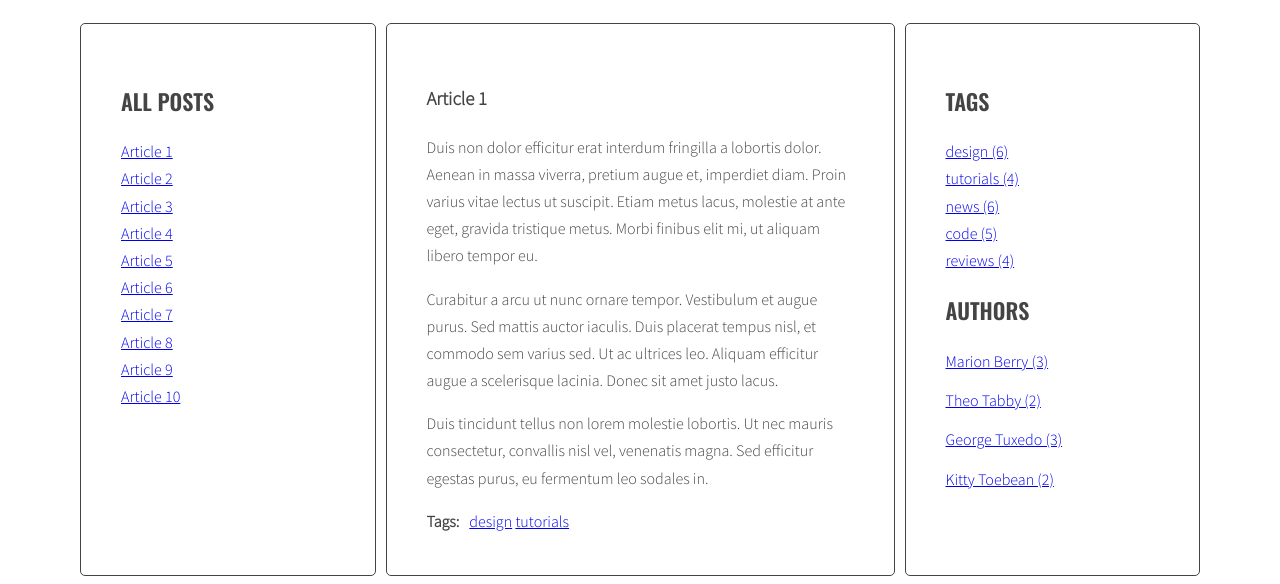
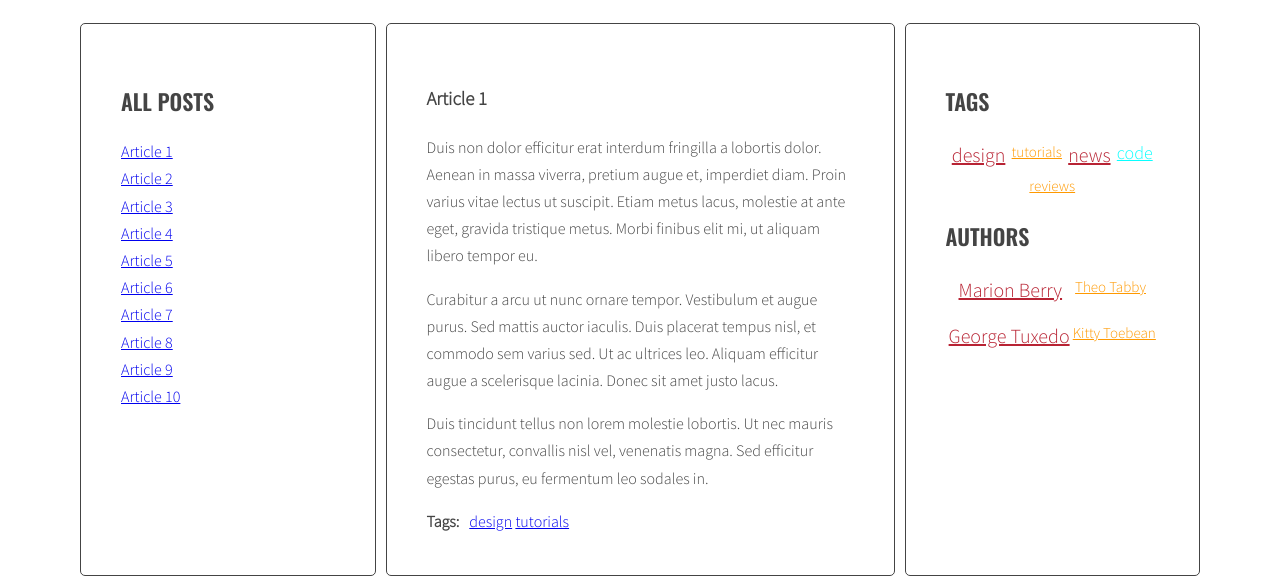
Before and after one commit to Lukasz-Krolak/javascript-blog, a website: page index.html in a window 1280 px wide. Shown: the part 220-804 px from the top of the page. Drawn offline with nearby package versions, Linux system fonts and the light colour scheme.

Commit message:
7.3 cloud

```diff
--- a/css/style.css
+++ b/css/style.css
@@ -107,4 +107,35 @@ body {
 .post-tags p {
   margin: 0 10px 0 0;
 }
+
+ul.list.tags {
+  display: inline-flex;
+  flex-wrap: wrap;
+  justify-content: space-evenly;
+}
+ul.list.authors {
+  display: inline-flex;
+  flex-wrap: wrap;
+  justify-content: space-evenly;
+}
+a.tag-size-1 {
+  font-size: 15px;
+  color: rgb(255, 153, 0);
+}
+a.tag-size-2 {
+  font-size: 17px;
+  color: green;
+}
+.tag-size-3 {
+  font-size: 18px;
+  color: #09ffff;
+}
+.tag-size-4 {
+  font-size: 19px;
+  color: red;
+}
+.tag-size-5 {
+  font-size: 20px;
+  color: rgba(173, 0, 20, 0.863);
+}
 /*# sourceMappingURL=style.css.map */
--- a/js/script.js
+++ b/js/script.js
@@ -42,7 +42,6 @@
 
   // 7.2 początek, lista tytułów lewy sidebar//
 
-
   const optArticleSelector = '.post';
   const optTitleSelector = '.post-title';
   const optTitleListSelector = '.titles';
@@ -50,8 +49,7 @@
   const optTagsListSelector = '.list.tags';
   const optCloudClassCount = 5;
   const optCloudClassPrefix = 'tag-size-';
-  const optAuthorSelector = '.post-authors';
-  const optAuthorListSelector = '.author-name';
+  const optAuthorListSelector = '.post-authors';
 
   const generateTitleLinks = function (customSelector = '') {
 
@@ -92,12 +90,9 @@
     for (let link of links) {
       link.addEventListener('click', titleClickHandler);
     }
-
   };
 
   generateTitleLinks();
-
-
 
   /* Calculate parameters */
 
@@ -105,18 +100,14 @@
     console.log('tagsss',tags);
     const params = {'min':9999, 'max':0};
 
-
     for(let tag in tags){
       console.log(tag + ' is used ' + tags[tag] + ' times');
       params.max = tags[tag] > params.max ? tags[tag] : params.max;
       params.min = tags[tag] < params.min ? tags[tag] : params.min;
       console.log('params',params);
-
-
     }
     return params;
   };
-
 
   const calculateTagClass = function(count, params) {
     const normalizedCount = count - params.min;
@@ -126,7 +117,6 @@
     console.log('klass numer',classNumber);
     return optCloudClassPrefix + classNumber;
   };
-
 
   // 7.2 druga część dodanie tagów //
 
@@ -198,7 +188,9 @@
     console.log('tag list',tagList);
     const tagsParams = calculateTagsParams(allTags);
     console.log('tagsParams:', tagsParams);
+
     /* [NEW] create variable for all links HTML code */
+
     let allTagsHTML ='';
 
     /* [NEW] START LOOP: for each tag in allTags: */
@@ -207,13 +199,14 @@
 
       /* [NEW] generate code of a link and add it to allTagsHTML */
 
-      allTagsHTML += '<li><a class="' + calculateTagClass(allTags[tag], tagsParams) + '" href="#tag-' + tag  + '"><span>' + tag + ' (' + allTags[tag] + ') ' + '</span></a></li>';
+      allTagsHTML += '<li><a class="' + calculateTagClass(allTags[tag], tagsParams) + '" href="#tag-' + tag  + '"><span>' + tag + '</span></a></li>';
       console.log('all tags html',allTagsHTML);
 
       /* [NEW] END LOOP: for each tag in allTags: */
     }
 
     /*[NEW] add HTML from allTagsHTML to tagList */
+
     tagList.innerHTML = allTagsHTML;
     console.log('taglist inner',tagList);
   };
@@ -223,6 +216,7 @@
   /* 7.2 aktywnosc po kliknieciu */
 
   const tagClickHandler = function(event) {
+
     /* prevent default action for this event */
 
     event.preventDefault();
@@ -292,16 +286,18 @@
     const tags = document.querySelectorAll('a[href^="#tag-"]');
 
     /* START LOOP: for each link */
+
     for (let link of tags) {
       console.log('TAg!!!!',link);
 
       /* add tagClickHandler as event listener for that link */
+
       link.addEventListener('click', tagClickHandler);
+
       /* END LOOP: for each link */
     }
   };
   addClickListenersToTags();
-
 
   //   /* 7.2 dodanie generate authors */
   //generate AUTHORS poczatek genereowania chmury linkow
@@ -310,18 +306,14 @@
     console.log('tagsss',authors);
     const params = {'min':9999, 'max':0};
 
-
     for(let authorTag in authors){
       console.log(authorTag + ' is used ' + authors[authorTag] + ' times');
       params.max = authors[authorTag] > params.max ? authors[authorTag] : params.max;
       params.min = authors[authorTag] < params.min ? authors[authorTag] : params.min;
       console.log('params',params);
-
-
     }
     return params;
   };
-
 
   const calculateAuthorsClass = function(count, params) {
     const normalizedCount = count - params.min;
@@ -331,7 +323,6 @@
     console.log('klass author numer',classNumber);
     return optCloudClassPrefix + classNumber;
   };
-
 
   const generateAuthors = function () {
 
@@ -349,12 +340,9 @@
 
     for (let article of articles) {
 
-
-
       /* find tags wrapper */
 
-
-      const authorList = article.querySelector(optAuthorSelector);
+      const authorList = article.querySelector(optAuthorListSelector);
       console.log('lista tagów', authorList);
 
       /* make html variable with empty string */
@@ -364,8 +352,6 @@
 
       const authorTag = article.getAttribute('data-authors');
       console.log('tagi autora', authorTag);
-
-
 
       /* generate HTML of the link */
 
@@ -386,13 +372,9 @@
         allAuthors[authorTag]++;
       }
 
-
-
-
       /* insert HTML of all the links into the tags wrapper */
 
       authorTag.innerHTML = html;
-
 
       /* END LOOP: for every article: */
     }
@@ -412,9 +394,8 @@
 
       /* [NEW] generate code of a link and add it to allTagsHTML */
 
-      allAuthorsHTML += '<li><a class="' + calculateAuthorsClass(allAuthors[authorTag], authorsParams) + '" href="#author-' + authorTag  + '"><span>' + authorTag + ' (' + allAuthors[authorTag] + ') ' + '</span></a></li>';
+      allAuthorsHTML += '<li><a class="' + calculateAuthorsClass(allAuthors[authorTag], authorsParams) + '" href="#author-' + authorTag  + '"><span>' + authorTag + '</span></a></li>';
       console.log('all authors tags html',allAuthorsHTML);
-
 
       /* [NEW] END LOOP: for each tag in allTags: */
     }
@@ -427,8 +408,6 @@
 
   generateAuthors();
   console.log( 'wygenerowany autor', generateAuthors);
-
-
 
   const authorClickHandler = function(event) {
     /* prevent default action for this event */
@@ -447,7 +426,6 @@
     console.log('href', href);
 
     /* make a new constant "tag" and extract tag from the "href" constant */
-
 
     const author = href.replace('#author-', '');
     console.log('author z hrefa',author);
@@ -477,7 +455,6 @@
 
     /* START LOOP: for each found tag link */
 
-
     for(const authorLink of authorLinks) {
       console.log('link autora', authorLink);
 
@@ -490,10 +467,10 @@
     }
 
     /* execute function "generateTitleLinks" with article selector as argument */
+
     generateTitleLinks('[data-authors="' + author + '"]');
 
   };
-
 
   const addClickListenersToAuthors = function() {
     /* find all links to author */
```
Also changed, not shown: index.html (+1 -3 lines).
